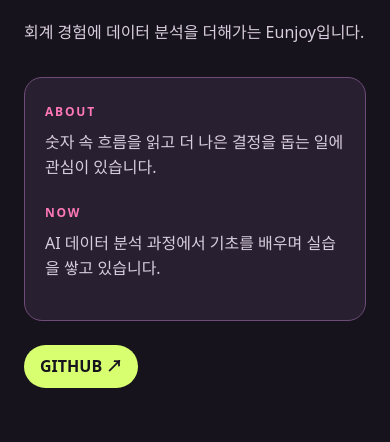
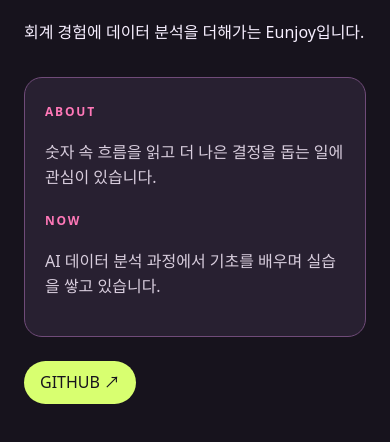
Before and after one commit to eunjoyhere/261113_empty, a plain HTML site: page index.html in a window 390 px wide. Shown: the part 238-680 px from the top of the page. Drawn offline with Linux system fonts and the light colour scheme.

Commit message:
Finalize responsive purple-pink profile

```diff
--- a/index.html
+++ b/index.html
@@ -1 +1 @@
-<!doctype html><html lang="ko"><meta charset="utf-8"><meta name="viewport" content="width=device-width,initial-scale=1"><title>Eunjoy | Data</title><style>*{box-sizing:border-box}body{margin:0;background:#17131d;color:#f7efff;font:16px/1.6 system-ui}main{max-width:700px;margin:auto;padding:10vh 24px}.tag,b{color:#d8b8ff;letter-spacing:.15em;font-size:.75rem}h1{font-size:clamp(2.8rem,10vw,5rem);line-height:1.05}em{color:#ff4fa3;font-style:normal}.intro,.card p{color:#d8cddd}.card{margin-top:32px;padding:20px;border:1px solid #704b79;border-radius:18px;background:#282031}.card b{color:#ff78b8}.card p{margin:6px 0 18px}a{display:inline-block;margin-top:24px;padding:9px 16px;border-radius:30px;background:#d8ff70;color:#17131d;text-decoration:none;font-weight:700}</style><main><div class="tag">EUNJOY / DATA LEARNER ✳</div><h1>숫자에<br><em>새로운 시선</em>을.</h1><p class="intro">회계 경험에 데이터 분석을 더해가는 Eunjoy입니다.</p><section class="card"><b>ABOUT</b><p>숫자 속 흐름을 읽고 더 나은 결정을 돕는 일에 관심이 있습니다.</p><b>NOW</b><p>AI 데이터 분석 과정에서 기초를 배우며 실습을 쌓고 있습니다.</p></section><a href="https://github.com/eunjoyhere">GITHUB ↗</a></main></html>
+<!doctype html><html lang="ko"><meta charset="utf-8"><meta name="viewport" content="width=device-width,initial-scale=1"><title>Eunjoy | Data</title><style>*{box-sizing:border-box}body{margin:0;background:#17131d;color:#f7efff;font:16px/1.6 system-ui}main{max-width:700px;margin:auto;padding:10vh 24px}.tag,b{color:#d8b8ff;font-size:.75rem;letter-spacing:.15em}h1{font-size:clamp(2.8rem,10vw,5rem);line-height:1.05}em{color:#ff4fa3;font-style:normal}.card{margin-top:32px;padding:20px;border:1px solid #704b79;border-radius:18px;background:#282031}.card b{color:#ff78b8}.card p{color:#d8cddd}a{display:inline-block;margin-top:24px;padding:9px 16px;border-radius:30px;background:#d8ff70;color:#17131d;text-decoration:none}</style><main><div class="tag">EUNJOY / DATA LEARNER ✳</div><h1>숫자에<br><em>새로운 시선</em>을.</h1><p>회계 경험에 데이터 분석을 더해가는 Eunjoy입니다.</p><section class="card"><b>ABOUT</b><p>숫자 속 흐름을 읽고 더 나은 결정을 돕는 일에 관심이 있습니다.</p><b>NOW</b><p>AI 데이터 분석 과정에서 기초를 배우며 실습을 쌓고 있습니다.</p></section><a href="https://github.com/eunjoyhere">GITHUB ↗</a></main></html>
```
